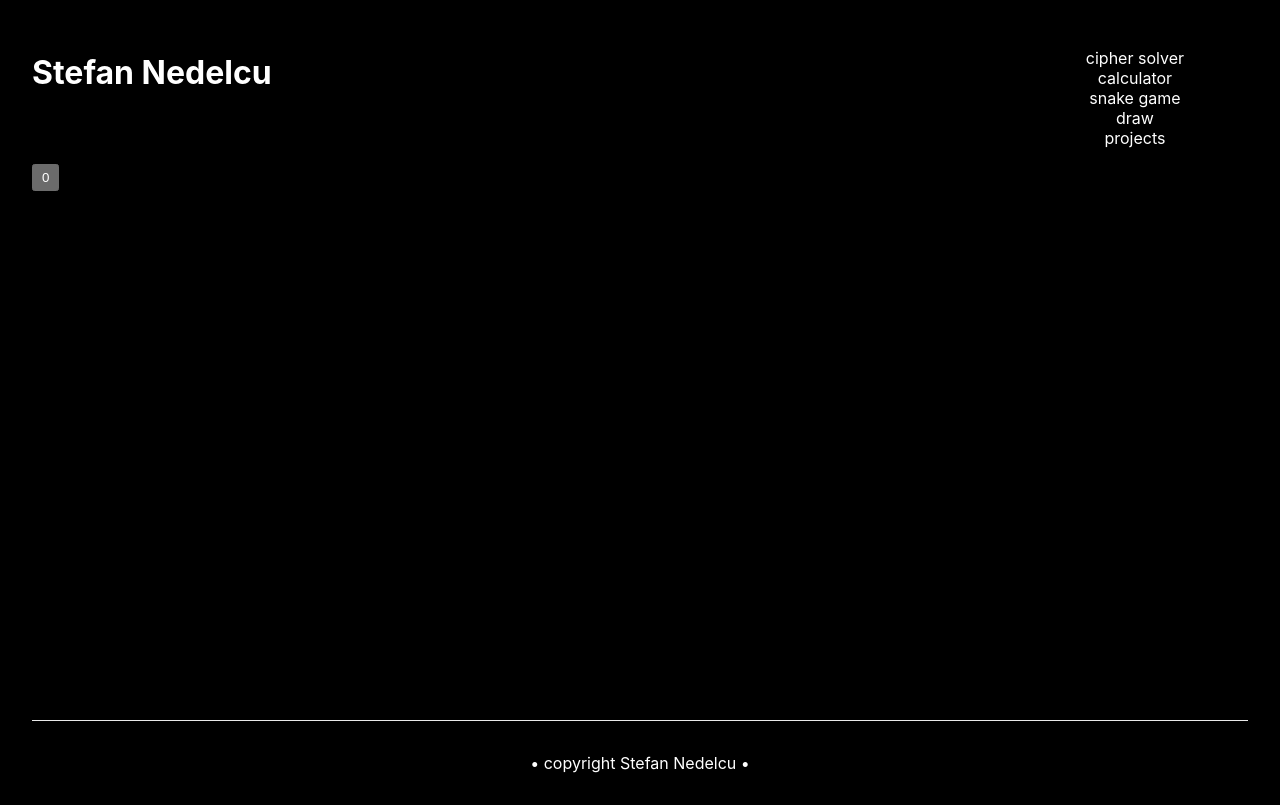
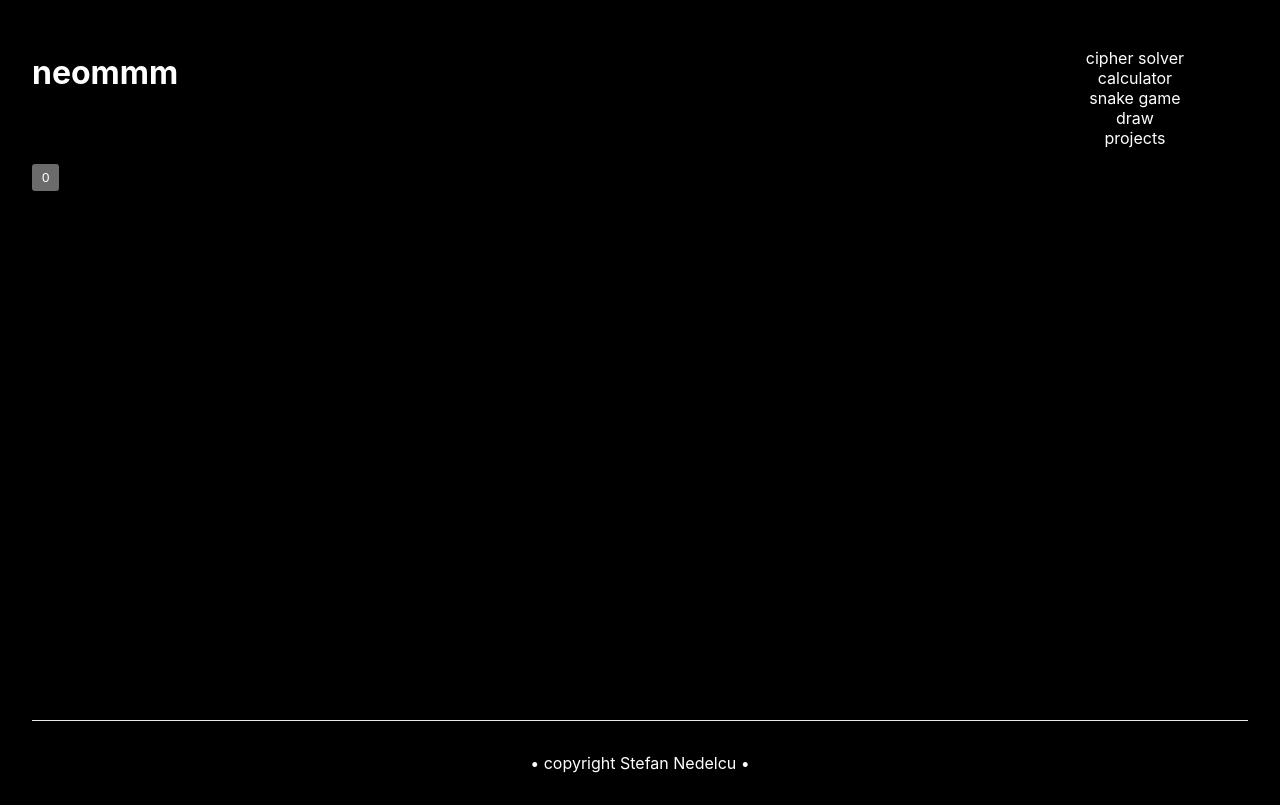
Before and after one commit to StefanNede/Personal_Website2, a Next.js app: page / in a window 1280 px wide. Built offline with nearby package versions, Linux system fonts and the light colour scheme.

Commit message:
changed title to team name

```diff
--- a/pages/index.tsx
+++ b/pages/index.tsx
@@ -6,7 +6,7 @@ export default function Home() {
   return (
     <div className={styles.container}>
       <Head>
-        <title>Stefan Nedelcu</title>
+        <title>neommm</title>
         <meta name="description" content="Stefan Nedelcu personal website" />
         {/* <link rel="icon" href="/favicon.ico" /> */}
       </Head>
--- a/pages/landing.tsx
+++ b/pages/landing.tsx
@@ -10,7 +10,7 @@ export default function Landing() {
     return (
         <div className={styles.container}>
             <header className={styles.header}>
-                <h1>Stefan Nedelcu</h1>
+                <h1>neommm</h1>
                 <div className={styles.nav}>
                     <ul>
                         <Link href= "/cipherSolver"><div className="nav_elements cipher_solver_link">cipher solver</div></Link>
```
